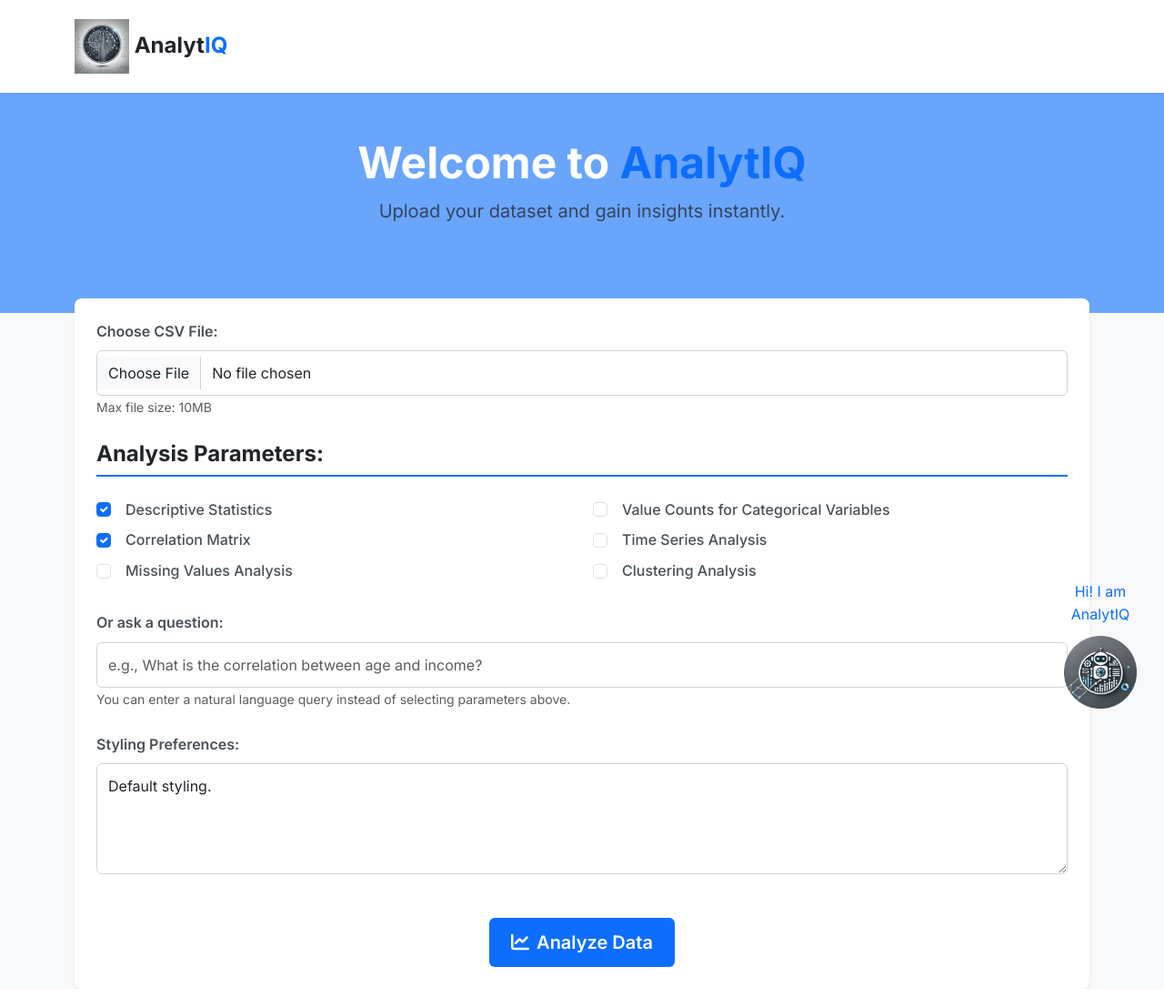
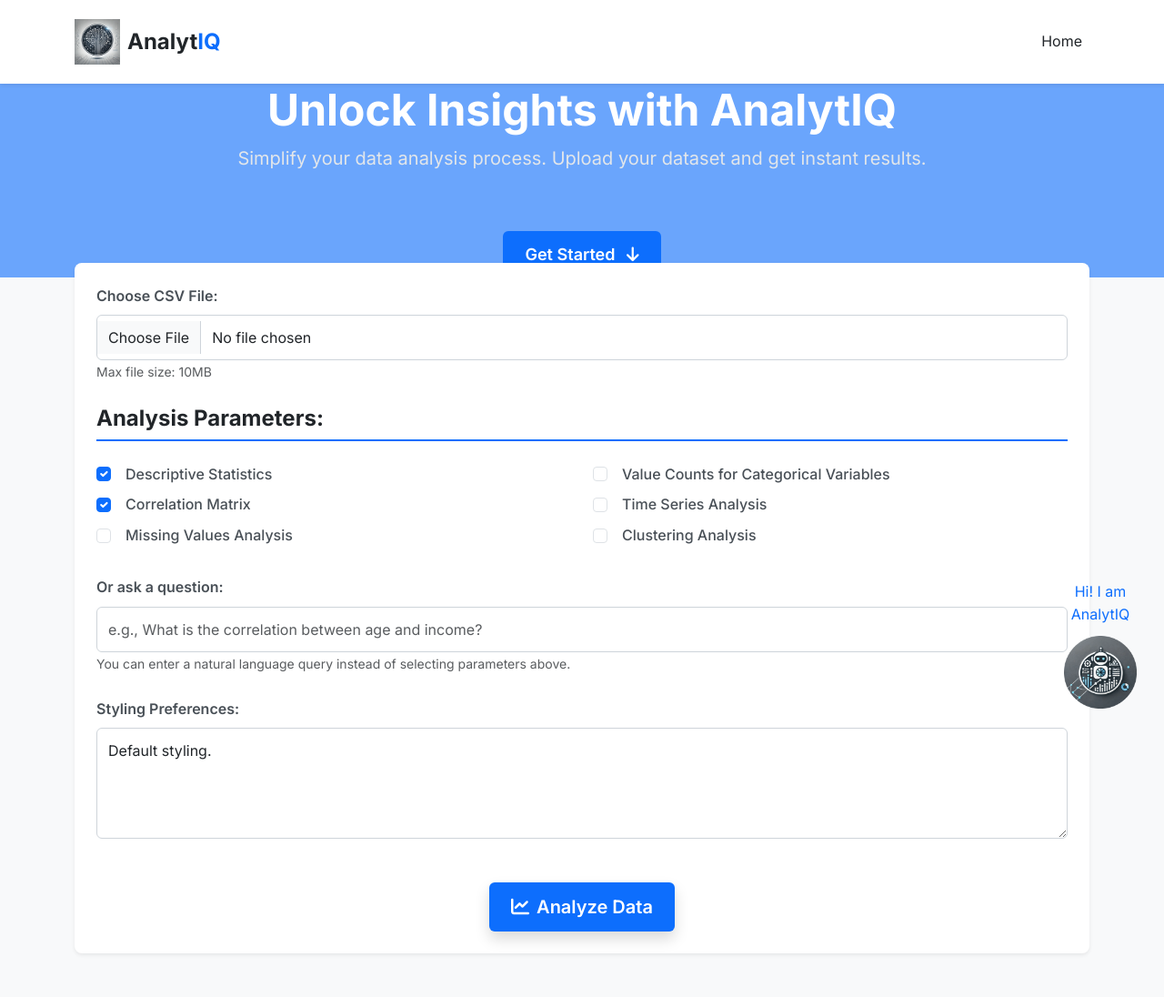
Before and after one commit to Engmhabib/AI-Powered-Data-Analysis-Platform-with-AnalytIQ, a Flask app: page / in a window 1280 px wide. Shown: the whole page at 91% size. Run offline with Flask 2, Linux system fonts and the light colour scheme.

Commit message:
Update index.html

```diff
--- a/templates/index.html
+++ b/templates/index.html
@@ -16,25 +16,39 @@
 </head>
 <body>
     <!-- Navbar -->
-    <nav class="navbar navbar-expand-lg navbar-light bg-white shadow-sm">
+    <nav class="navbar navbar-expand-lg navbar-light bg-white shadow-sm sticky-top">
         <div class="container">
-            <a class="navbar-brand" href="#">
-                <img src="{{ url_for('static', filename='images/logo.png') }}" alt="AnalytIQ Logo" height="60">
-                Analyt<span class="text-primary">IQ</span>
+            <a class="navbar-brand d-flex align-items-center" href="#">
+                <img src="{{ url_for('static', filename='images/logo.png') }}" alt="AnalytIQ Logo" height="50" class="me-2">
+                <span class="fw-bold">Analyt<span class="text-primary">IQ</span></span>
             </a>
+            <button class="navbar-toggler" type="button" data-bs-toggle="collapse" data-bs-target="#navbarNav">
+                <span class="navbar-toggler-icon"></span>
+            </button>
+            <div class="collapse navbar-collapse justify-content-end" id="navbarNav">
+                <ul class="navbar-nav">
+                    <li class="nav-item">
+                        <a class="nav-link active" href="#">Home</a>
+                    </li>
+                    <!-- Add more nav items if needed -->
+                </ul>
+            </div>
         </div>
     </nav>
 
     <!-- Hero Section -->
-    <section class="hero-section text-center py-5">
+    <section class="hero-section text-center text-white">
         <div class="container">
-            <h1 class="display-4 fw-bold">Welcome to <span class="text-primary">AnalytIQ</span></h1>
-            <p class="lead text-muted mb-5">Upload your dataset and gain insights instantly.</p>
+            <h1 class="display-4 fw-bold">Unlock Insights with <span class="text-highlight">AnalytIQ</span></h1>
+            <p class="lead mb-5">Simplify your data analysis process. Upload your dataset and get instant results.</p>
+            <a href="#main-content" class="btn btn-primary btn-lg">
+                Get Started <i class="fas fa-arrow-down ms-2"></i>
+            </a>
         </div>
     </section>
 
     <!-- Main Content -->
-    <div class="container mt-5">
+    <div class="container mt-5" id="main-content">
         <!-- Display Flash Messages -->
         {% with messages = get_flashed_messages(with_categories=true) %}
           {% if messages %}
@@ -47,7 +61,7 @@
           {% endif %}
         {% endwith %}
 
-        <div class="card shadow-sm p-4">
+        <div class="card shadow-sm p-4 mb-5">
             <form method="post" enctype="multipart/form-data">
                 <div class="mb-4">
                     <label for="dataset" class="form-label fw-semibold">Choose CSV File:</label>
@@ -99,7 +113,7 @@
                 </div>
 
                 <div class="text-center mt-5">
-                    <button type="submit" class="btn btn-primary btn-lg">
+                    <button type="submit" class="btn btn-primary btn-lg shadow">
                         <i class="fas fa-chart-line me-2"></i>Analyze Data
                     </button>
                 </div>
```
